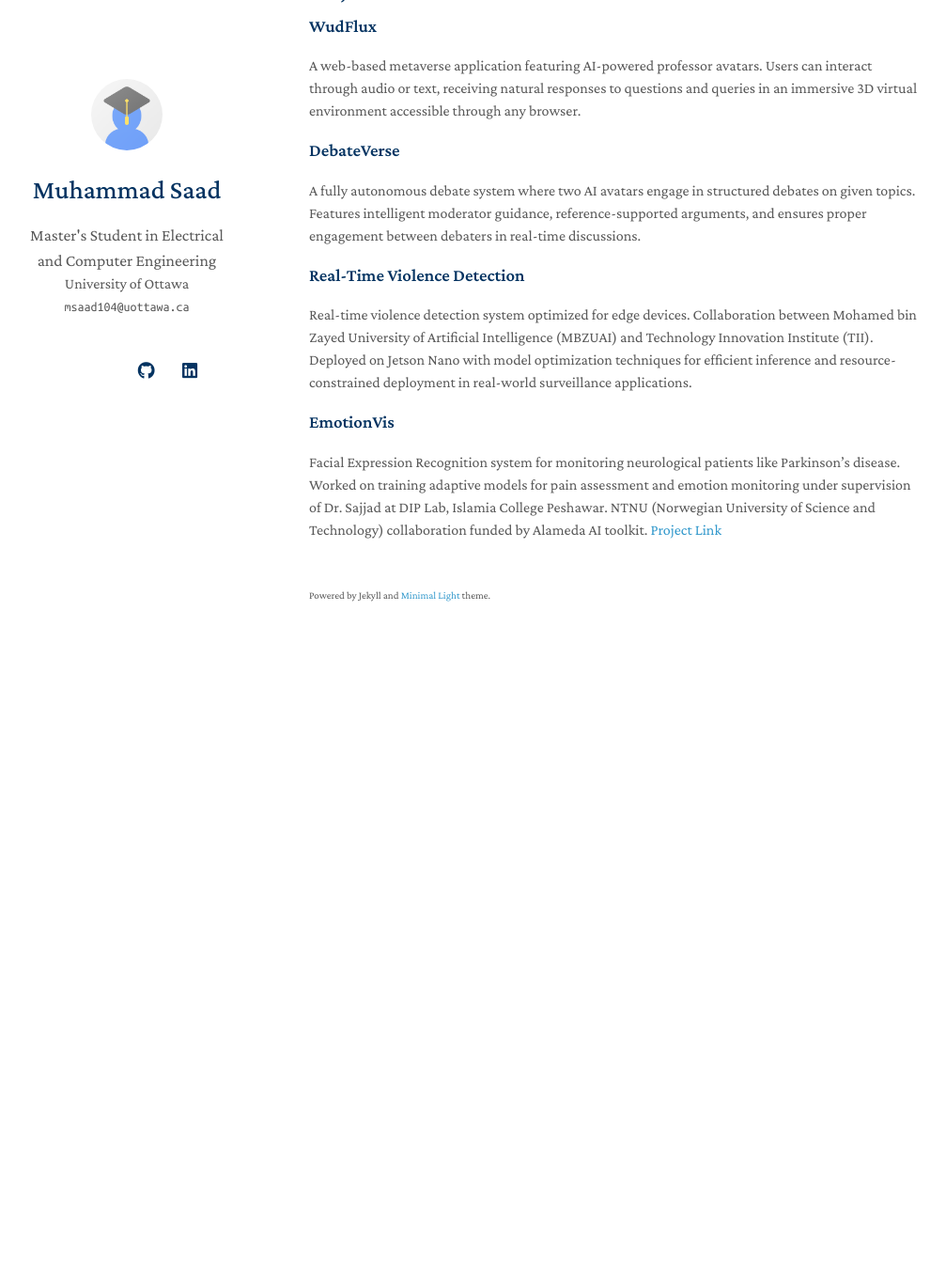
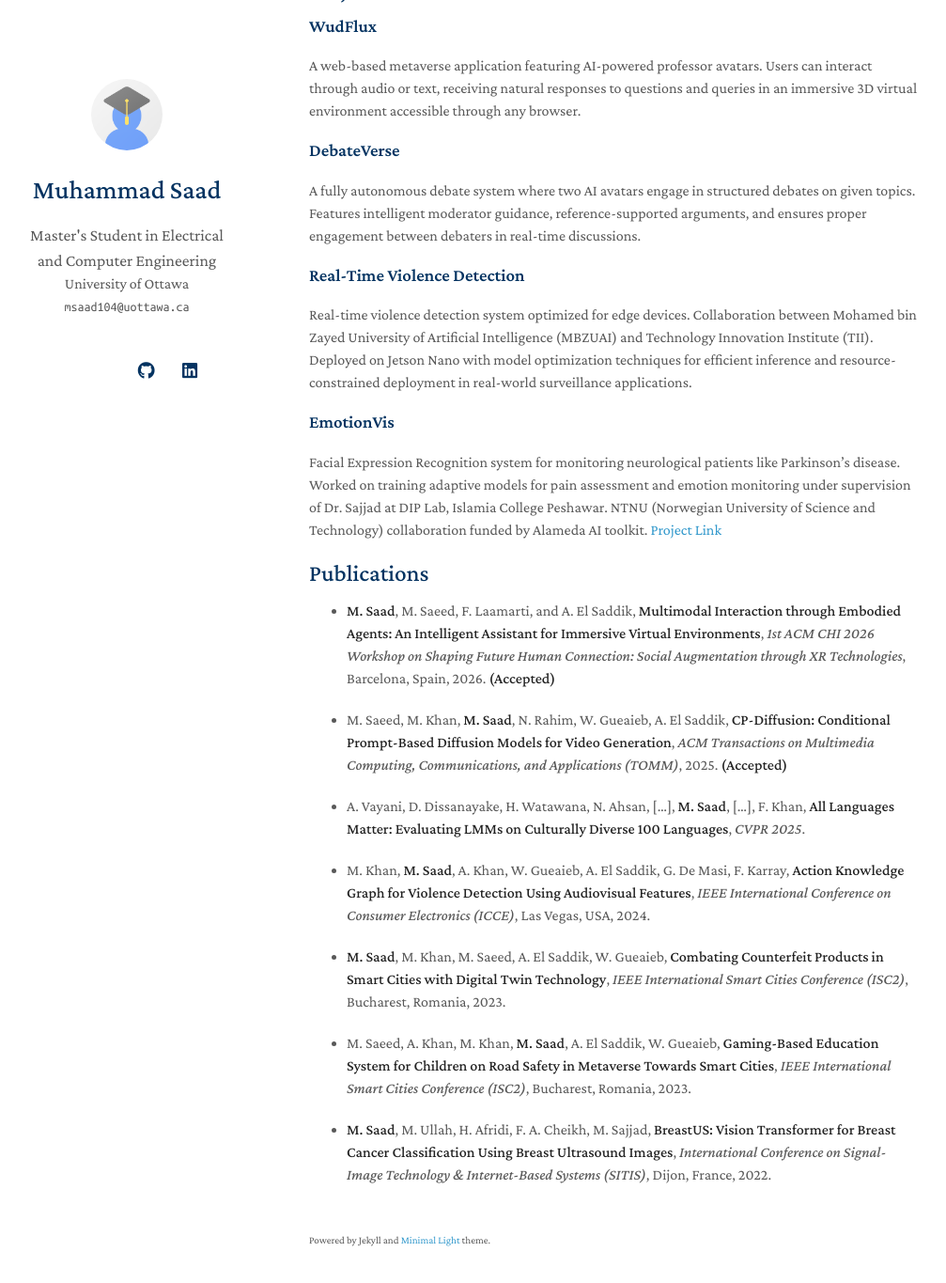
Before and after one commit to muhammadsaadkhankor/muhammadsaadkhankor.github.io, a Jekyll site: the page built from index.md, in a window 1280 px wide and 1400 px high, scrolled down 821 px. Shown: the top 1365 px of the window at 94% size, without its empty margins (141-1148 px from the left). Built offline with Jekyll 4.4.1, drawn with Linux system fonts in a browser that asks for light colours; nearby versions of some CDN libraries; a style sheet for code colours, icons or effects is not loaded; our own code applies the rules of GitHub Pages for plain Markdown files; before the commit the page ends 1535 px from its top, so only the background shows below that.

Commit message:
Add publications section

```diff
--- a/index.md
+++ b/index.md
@@ -47,3 +47,19 @@ Real-time violence detection system optimized for edge devices. Collaboration be
 
 ### EmotionVis
 Facial Expression Recognition system for monitoring neurological patients like Parkinson's disease. Worked on training adaptive models for pain assessment and emotion monitoring under supervision of Dr. Sajjad at DIP Lab, Islamia College Peshawar. NTNU (Norwegian University of Science and Technology) collaboration funded by Alameda AI toolkit. [Project Link](https://alamedaproject.eu/partners/ntnu-norwegian-university-of-science-and-technology/)
+
+## Publications
+
+- **M. Saad**, M. Saeed, F. Laamarti, and A. El Saddik, **Multimodal Interaction through Embodied Agents: An Intelligent Assistant for Immersive Virtual Environments**, *1st ACM CHI 2026 Workshop on Shaping Future Human Connection: Social Augmentation through XR Technologies*, Barcelona, Spain, 2026. **(Accepted)**
+
+- M. Saeed, M. Khan, **M. Saad**, N. Rahim, W. Gueaieb, A. El Saddik, **CP-Diffusion: Conditional Prompt-Based Diffusion Models for Video Generation**, *ACM Transactions on Multimedia Computing, Communications, and Applications (TOMM)*, 2025. **(Accepted)**
+
+- A. Vayani, D. Dissanayake, H. Watawana, N. Ahsan, [...], **M. Saad**, [...], F. Khan, [**All Languages Matter: Evaluating LMMs on Culturally Diverse 100 Languages**](https://arxiv.org/abs/2411.16508), *CVPR 2025*.
+
+- M. Khan, **M. Saad**, A. Khan, W. Gueaieb, A. El Saddik, G. De Masi, F. Karray, [**Action Knowledge Graph for Violence Detection Using Audiovisual Features**](https://doi.org/10.1109/ICCE59016.2024.10444158), *IEEE International Conference on Consumer Electronics (ICCE)*, Las Vegas, USA, 2024.
+
+- **M. Saad**, M. Khan, M. Saeed, A. El Saddik, W. Gueaieb, [**Combating Counterfeit Products in Smart Cities with Digital Twin Technology**](https://ieeexplore.ieee.org/document/10293496), *IEEE International Smart Cities Conference (ISC2)*, Bucharest, Romania, 2023.
+
+- M. Saeed, A. Khan, M. Khan, **M. Saad**, A. El Saddik, W. Gueaieb, [**Gaming-Based Education System for Children on Road Safety in Metaverse Towards Smart Cities**](https://doi.org/10.1109/ISC257844.2023.10293623), *IEEE International Smart Cities Conference (ISC2)*, Bucharest, Romania, 2023.
+
+- **M. Saad**, M. Ullah, H. Afridi, F. A. Cheikh, M. Sajjad, [**BreastUS: Vision Transformer for Breast Cancer Classification Using Breast Ultrasound Images**](https://ieeexplore.ieee.org/document/10090004), *International Conference on Signal-Image Technology & Internet-Based Systems (SITIS)*, Dijon, France, 2022.
```
